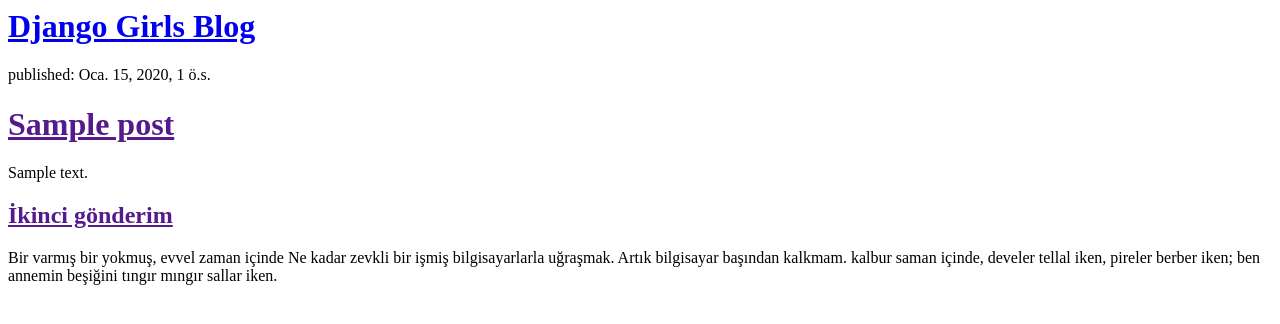
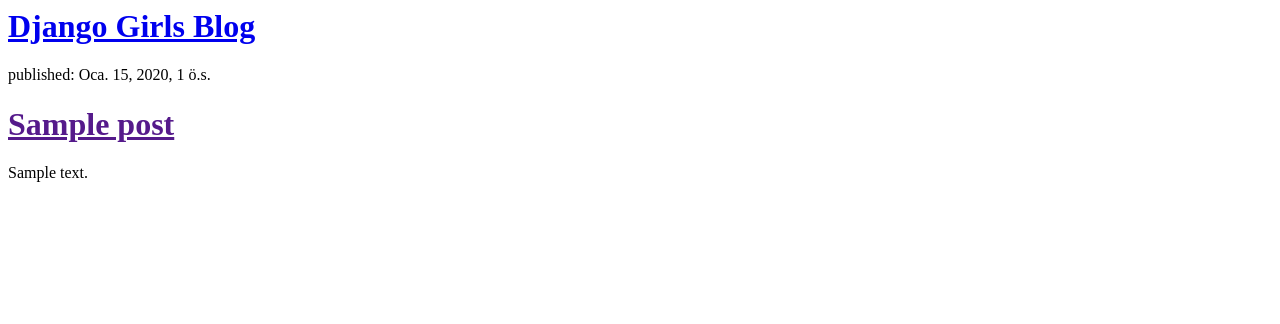
Before and after one commit to ayca3/DjangoGirls-Trabzon, a Django app: template blog/templates/blog/post_list.html in a window 1280 px wide. Shown: the top 324 px of the page. Run offline with Django 3.2, Linux system fonts and the light colour scheme; the template is opened without the code that fills it: values that come from a table or form of the project are taken from there, others are empty; tables that the repository leaves empty hold one stand-in row (values such as "Sample post").

Commit message:
Hata düzeltmeleri

```diff
--- a/blog/templates/blog/post_list.html
+++ b/blog/templates/blog/post_list.html
@@ -6,7 +6,7 @@
         <div>
             <h1><a href="/">Django Girls Blog</a></h1>
         </div>
-        <div>
+          <div>
           {% for post in posts %}
           <div>
             <p>published: {{ post.published_date }}</p>
@@ -15,10 +15,5 @@
         </div>
         {% endfor %}
         </div>
-
-        <div>
-            <h2><a href="">İkinci gönderim</a></h2>
-            <p>Bir varmış bir yokmuş, evvel zaman içinde Ne kadar zevkli bir işmiş bilgisayarlarla uğraşmak. Artık bilgisayar başından kalkmam. kalbur saman içinde, develer tellal iken, pireler berber iken; ben annemin beşiğini tıngır mıngır sallar iken.</p>
-        </div>
     </body>
 </html>
```
